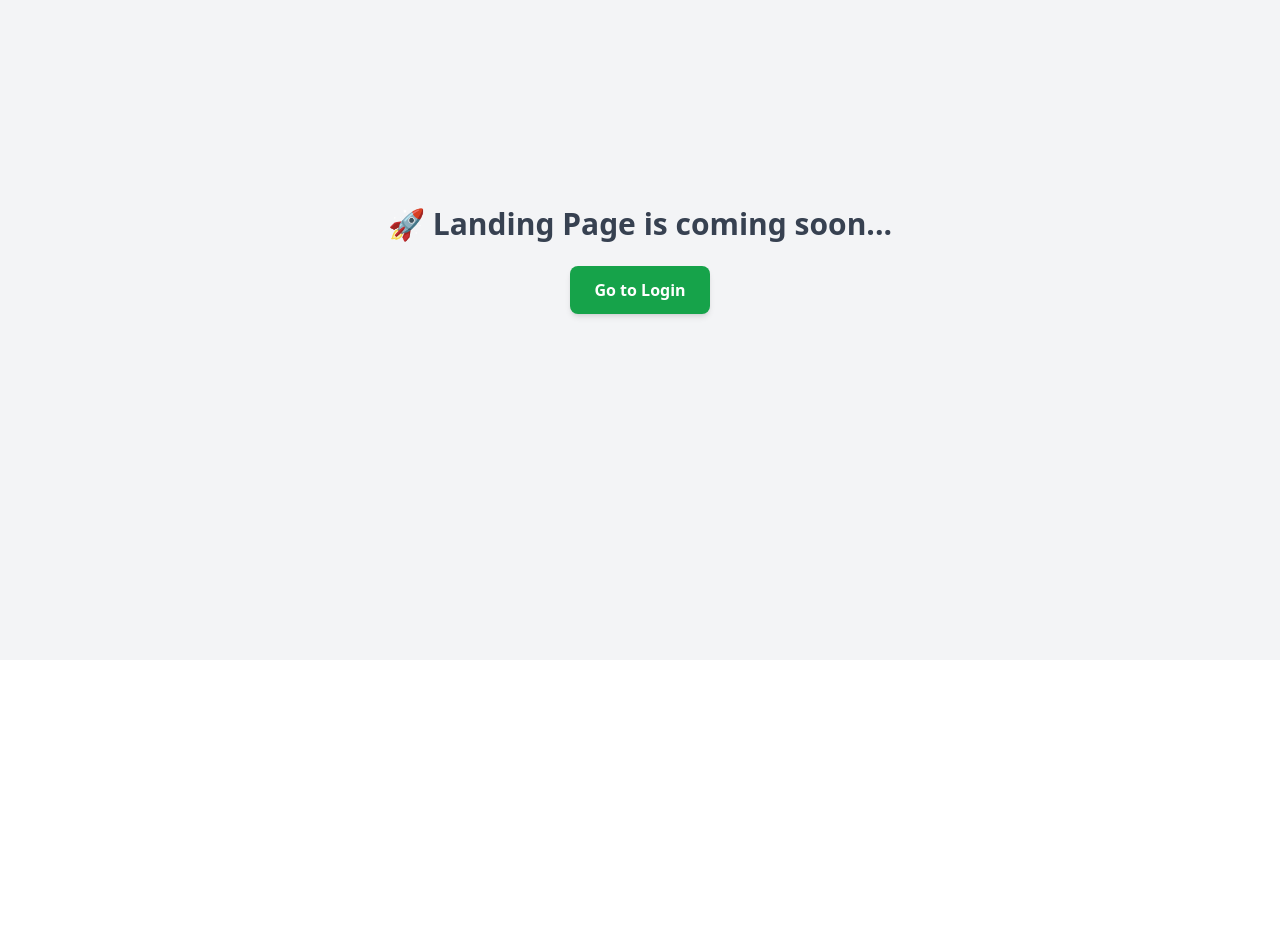
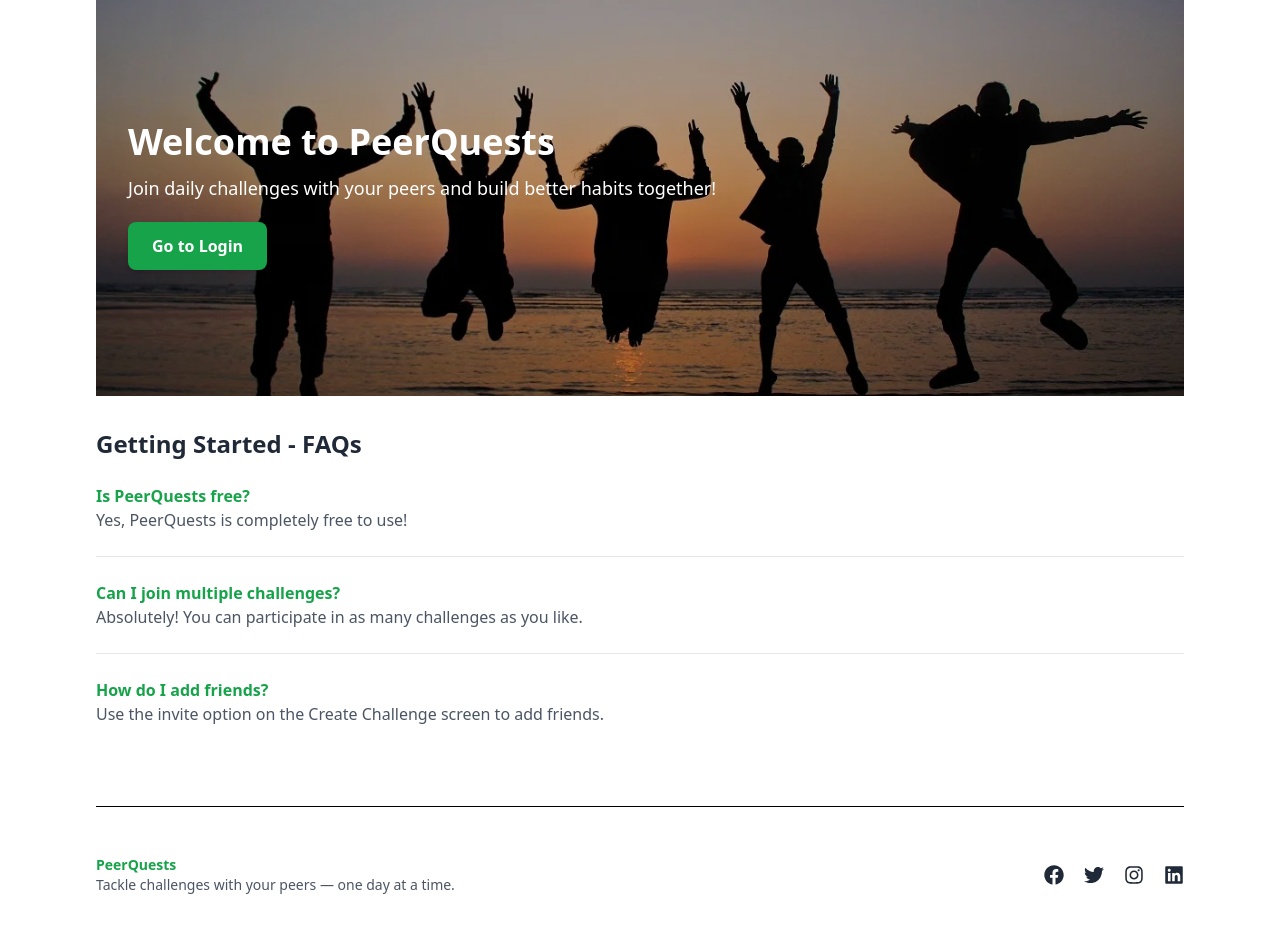
Before and after one commit to Code-the-Dream-School/jj-practicum-team-7-front, a React (Vite) app: page / in a window 1280 px wide. Shown: the part 140-1072 px from the top of the page. Before the commit the page ends 800 px from the top, so only its background shows below. Built offline with nearby package versions, Linux system fonts and the light colour scheme.

Commit message:
added landing page

```diff
--- a/src/pages/Landing.jsx
+++ b/src/pages/Landing.jsx
@@ -1,12 +1,38 @@
 import { Link } from "react-router-dom";
+import { FaFacebook, FaTwitter, FaInstagram, FaLinkedin } from "react-icons/fa";
+import logo from "../assets/logo.svg";
 
 const Landing = () => {
   return (
-    <div className="flex flex-col items-center justify-center h-screen bg-gray-100">
-      <h1 className="text-3xl font-bold text-gray-700 mb-6">
-        🚀 Landing Page is coming soon...
+    <div className="font-sans text-gray-800">
+      {/* Header */}
+      <header className=" md:px-24">
+        <img
+          src={logo}
+          alt="App Logo"
+          className="w-40 h-28 mb-6"
+          style={{ clipPath: "inset(0 0 0 2px)" }}
+        />
+      </header>
+
+      {/* Hero Section */}
+      <div className="relative text-white px-12 md:px-24">
+        <div className="relative w-full h-[400px]">
+          <img
+            src="images/hero_img.jpg"
+            alt="PeersQuests hero image"
+            className="w-full h-full object-cover"
+          />
+          <div className="absolute inset-0 bg-black bg-opacity-30"></div>
+        </div>
+        <div className="absolute inset-0 flex flex-col items-start justify-center px-12 md:px-24 ml-4 md:ml-8">
+          <h1 className="text-3xl md:text-4xl font-bold mb-3 text-white">
+            Welcome to PeerQuests
           </h1>
-
+          <p className="mb-5 text-lg text-white">
+            Join daily challenges with your peers and build better habits
+            together!
+          </p>
           <Link
             to="/login"
             className="px-6 py-3 bg-green-600 text-white font-semibold rounded-lg shadow-md hover:bg-green-700 transition duration-300"
@@ -14,6 +40,90 @@ const Landing = () => {
             Go to Login
           </Link>
         </div>
+      </div>
+
+      {/* FAQs */}
+      <section className="py-8">
+        <h2 className="text-2xl font-semibold mb-6 px-12 md:px-24 text-left">
+          Getting Started - FAQs
+        </h2>
+
+        <div className="px-12 md:px-24">
+          <div className="mb-6">
+            <p className="text-green-600 font-semibold">Is PeerQuests free?</p>
+            <p className="text-gray-600">
+              Yes, PeerQuests is completely free to use!
+            </p>
+          </div>
+          <hr className="my-6" />
+
+          <div className="mb-6">
+            <p className="text-green-600 font-semibold">
+              Can I join multiple challenges?
+            </p>
+            <p className="text-gray-600">
+              Absolutely! You can participate in as many challenges as you like.
+            </p>
+          </div>
+          <hr className="my-6" />
+
+          <div className="mb-6">
+            <p className="text-green-600 font-semibold">
+              How do I add friends?
+            </p>
+            <p className="text-gray-600">
+              Use the invite option on the Create Challenge screen to add
+              friends.
+            </p>
+          </div>
+        </div>
+      </section>
+      <hr className="my-6 border-black mx-12 md:mx-24" />
+
+      {/* Footer */}
+      <footer className="flex flex-col md:flex-row justify-between items-center px-12 md:px-24 py-6 mb-6 text-sm">
+        <div className="mb-4 md:mb-0">
+          <strong className="text-green-600">PeerQuests</strong>
+          <p className="text-gray-600">
+            Tackle challenges with your peers — one day at a time.
+          </p>
+        </div>
+        <div className="flex gap-5 text-xl">
+          <a
+            href="https://facebook.com"
+            target="_blank"
+            rel="noreferrer"
+            className="hover:text-blue-600"
+          >
+            <FaFacebook />
+          </a>
+          <a
+            href="https://twitter.com"
+            target="_blank"
+            rel="noreferrer"
+            className="hover:text-blue-400"
+          >
+            <FaTwitter />
+          </a>
+          <a
+            href="https://instagram.com"
+            target="_blank"
+            rel="noreferrer"
+            className="hover:text-pink-500"
+          >
+            <FaInstagram />
+          </a>
+          <a
+            href="https://linkedin.com"
+            target="_blank"
+            rel="noreferrer"
+            className="hover:text-blue-700"
+          >
+            <FaLinkedin />
+          </a>
+        </div>
+      </footer>
+    </div>
   );
 };
 
```
Also changed, not shown: images/hero_img.jpg (added). Lines whose indentation alone changed are shown as unchanged.
